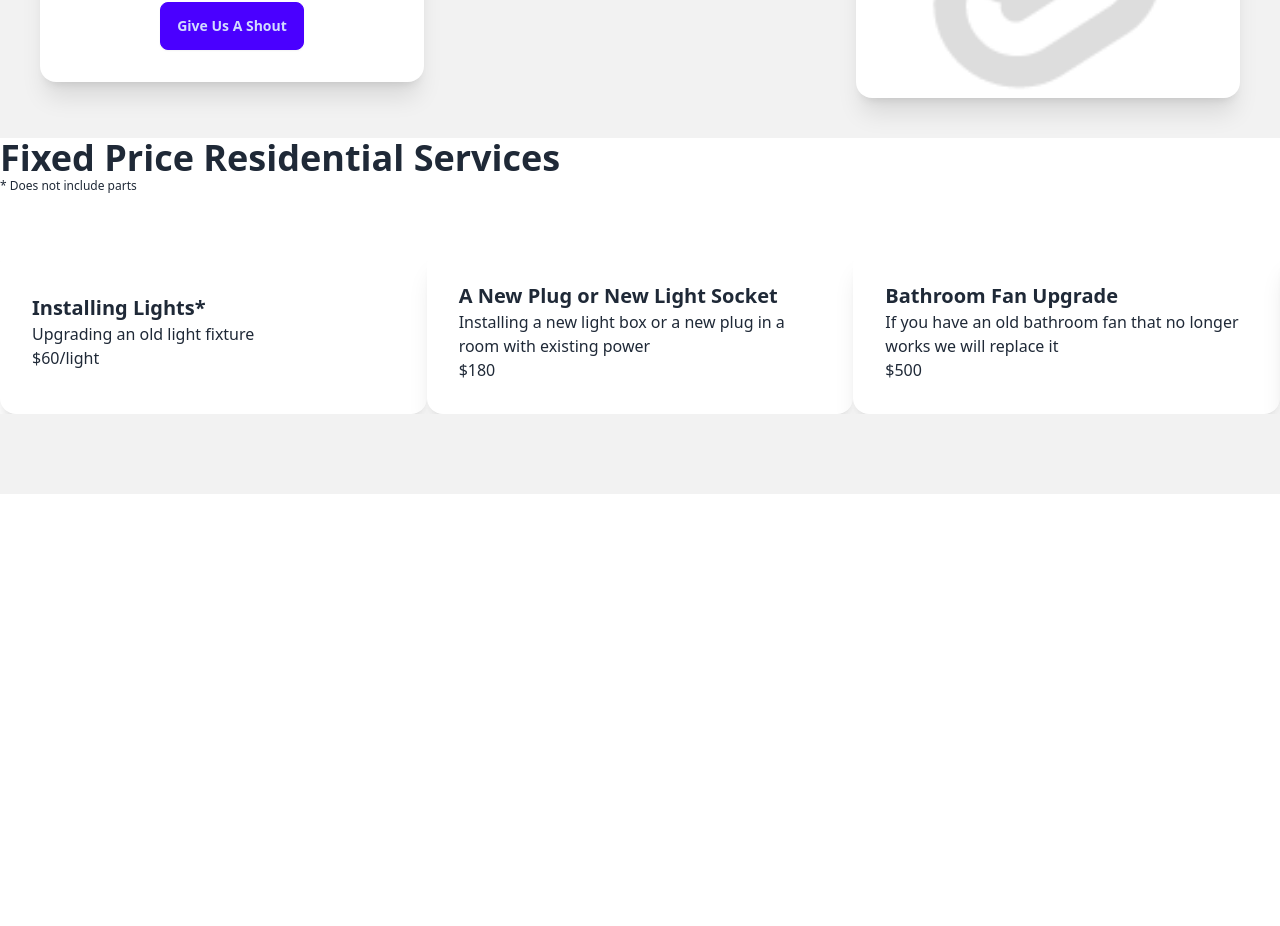
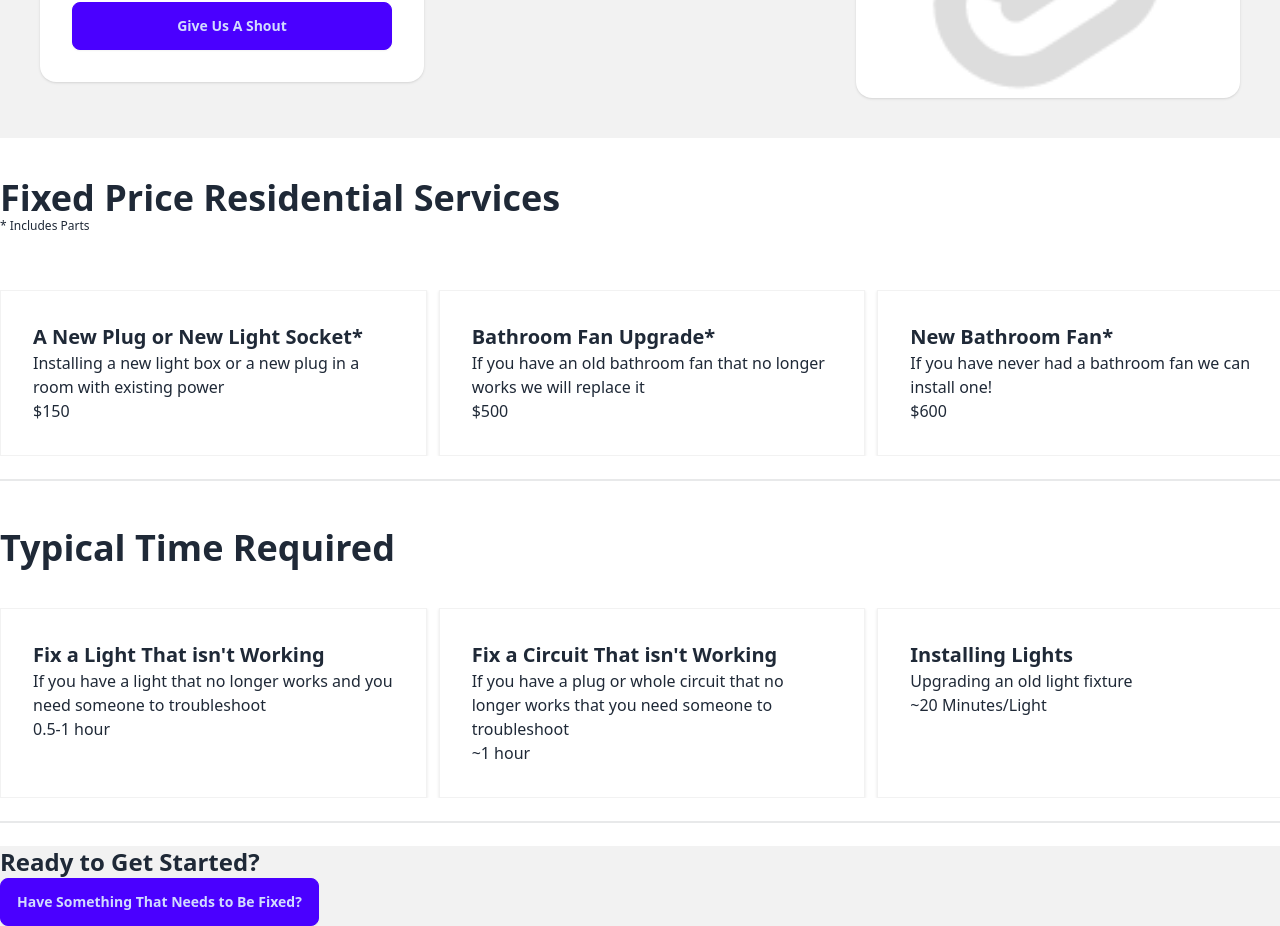
Before and after one commit to tjaqu787/electricalWebsite, a SvelteKit app: page /pricing in a window 1280 px wide. Shown: the part 314-1240 px from the top of the page. Before the commit the page ends 808 px from the top, so only its background shows below. Built offline with nearby package versions, Linux system fonts and the light colour scheme.

Commit message:
playing with css and making things look prettier

```diff
--- a/src/lib/PopUpForm.svelte
+++ b/src/lib/PopUpForm.svelte
@@ -1,10 +1,9 @@
 <script lang="ts">
-    import { onMount } from 'svelte';
   import { writable } from 'svelte/store';
 
   export let buttonLabel: string;
 
-    const isOpen = writable(true);
+  const isOpen = writable(false);
   const formData = writable({
     name: '',
     email: '',
@@ -32,33 +31,11 @@
   };
 </script>
 
-  <style>
-    .modal {
-      position: fixed;
-      inset: 0;
-      display: flex;
-      align-items: center;
-      justify-content: center;
-      background: rgba(0, 0, 0, 0.5);
-      z-index: 50;
-    }
+<label for="my_modal_7" class="btn btn-primary">{buttonLabel}</label>
 
-    .modal-content {
-      background: white;
-      padding: 1.5rem;
-      border-radius: 0.5rem;
-      box-shadow: 0 2px 10px rgba(0, 0, 0, 0.1);
-      width: 24rem;
-    }
-  </style>
-
-  <button class="btn btn-primary" on:click={() => isOpen.set(true)}>
-    {buttonLabel}
-  </button>
-
-  {#if $isOpen}
+<input type="checkbox" id="my_modal_7" class="modal-toggle" bind:checked={$isOpen} />
 <div class="modal">
-      <div class="modal-content">
+  <div class="modal-box">
     <h2 class="text-xl font-bold mb-4">Input Form</h2>
     <form on:submit={handleSubmit}>
       <div class="mb-4">
@@ -121,14 +98,10 @@
         ></textarea>
       </div>
       <div class="flex justify-end">
-            <button class="btn btn-secondary mr-2" type="button" on:click={() => isOpen.set(false)}>
-              Cancel
-            </button>
-            <button class="btn btn-primary" type="submit">
-              Submit
-            </button>
+        <label class="btn btn-nuetral mr-2" for="my_modal_7">Cancel</label>
+        <button class="btn btn-primary" type="submit">Submit</button>
       </div>
     </form>
   </div>
+  <label class="modal-backdrop" for="my_modal_7"></label>
 </div>
-  {/if}
--- a/src/lib/TopBar.svelte
+++ b/src/lib/TopBar.svelte
@@ -1,4 +1,5 @@
 <script>
+
     let dropdownOpen = false;
 
     function toggleDropdown() {
@@ -35,7 +36,7 @@
         -->
         <!-- Residential Services Dropdown -->
         <div class="dropdown dropdown-hover">
-            <label class="btn m-1">Residential Services</label>
+            <button class="btn m-1">Residential Services</button>
             <ul class="dropdown-content menu p-2 shadow bg-base-100 rounded-box w-52">
                 <li><a href="/residential_services/bathroom-fans">Bathroom Fans</a></li>
                 <li><a href="/residential_services/data-wiring">Data Wiring</a></li>
@@ -48,7 +49,7 @@
         </div>
         <!-- Commercial Services Dropdown -->
         <div class="dropdown dropdown-hover">
-            <label class="btn m-1">Pricing</label>
+            <button class="btn m-1">Pricing</button>
             <ul class="dropdown-content menu p-2 shadow bg-base-100 rounded-box w-52">
                 <li><a href="/pricing">Pricing</a></li>
             </ul>
--- a/src/routes/+layout.svelte
+++ b/src/routes/+layout.svelte
@@ -2,6 +2,7 @@
 
 import "../app.css";
 import TopBar from '$lib/TopBar.svelte';
+import Footer from '$lib/Footer.svelte'
 </script>
 
 <div class="layout">
@@ -10,6 +11,7 @@ import TopBar from '$lib/TopBar.svelte';
 <main class="container mx-auto">
     <slot />
   </main>
+  <Footer/>
 </div>
 
 
--- a/src/routes/pricing/+page.svelte
+++ b/src/routes/pricing/+page.svelte
@@ -23,7 +23,7 @@
   <div class="banner bg-base-200 p-10">
       <div class="flex justify-between items-center">
           <!-- Card 1 -->
-          <div class="card w-96 bg-base-100 shadow-xl">
+          <div class="card w-96 bg-base-100 shadow">
               <div class="card-body">
                   <h2 class="card-title">Full Service Electrical Company</h2>
                   <p>We have the expertise and experience to fix any issue in Calgary.</p>
@@ -33,7 +33,7 @@
                 </div>
             </div>
             <!-- Card 2 -->
-            <div class="card w-96 bg-base-100 shadow-xl">
+            <div class="card w-96 bg-base-100 shadow">
                 <figure>
                     {#if imageLoaded[0]}
                     <img src={images[0].src} alt={images[0].alt} width={images[0].width} height={images[0].height} />
@@ -43,32 +43,16 @@
         </div>
     </div>
 
-    <h1 class="font-bold text-4xl">Fixed Price Residential Services</h1>
-    <p class="text-xs mb-4">* Does not include parts</p>
+    <h1 class="font-bold text-4xl mt-10">Fixed Price Residential Services</h1>
+    <p class="text-xs mb-4">* Includes Parts</p>
   <div class="carousel w-full mt-10">
-    <div id="slide4" class="carousel-item relative w-1/3 snap-start">
-        <div class="card w-full bg-base-100 shadow-xl">
-            <div class="card-body flex flex-row items-center">
-              <div class="flex-1">
-                <h2 class="card-title">Installing Lights*</h2>
-                <p>Upgrading an old light fixture</p>
-                <p>$60/light</p>
-              </div>
-              <!--
-                {#if imageLoaded[1]}
-                <img src={images[1].src} alt={images[1].alt} width={images[1].width} height={images[1].height} class="ml-4" />
-                {/if}
-                -->
-            </div>
-          </div>
-        </div>
-  <div id="slide1" class="carousel-item relative w-1/3 snap-start">
-    <div class="card w-full bg-base-100 shadow-xl">
+  <div id="slide1" class="carousel-item ml-3 relative w-1/3 snap-start">
+    <div class="card-bordered w-full bg-base-100 shadow">
         <div class="card-body flex flex-row items-center">
           <div class="flex-1">
-            <h2 class="card-title">A New Plug or New Light Socket</h2>
+            <h2 class="card-title">A New Plug or New Light Socket*</h2>
             <p>Installing a new light box or a new plug in a room with existing power</p>
-            <p>$180</p>
+            <p>$150</p>
           </div>
           <!--
             {#if imageLoaded[1]}
@@ -78,11 +62,11 @@
         </div>
       </div>
     </div>
-    <div id="slide2" class="carousel-item relative w-1/3 snap-start">
-    <div class="card w-full bg-base-100 shadow-xl">
+    <div id="slide2" class="carousel-item ml-3 relative w-1/3 snap-start">
+    <div class="card-bordered w-full bg-base-100 shadow">
         <div class="card-body flex flex-row items-center">
           <div class="flex-1">
-            <h2 class="card-title">Bathroom Fan Upgrade</h2>
+            <h2 class="card-title">Bathroom Fan Upgrade*</h2>
             <p>If you have an old bathroom fan that no longer works we will replace it</p>
             <p>$500</p>
           </div>
@@ -94,11 +78,11 @@
         </div>
       </div>
       </div>
-      <div id="slide3" class="carousel-item relative w-1/3 snap-start">
-        <div class="card w-full bg-base-100 shadow-xl">
+      <div id="slide3" class="carousel-item ml-3 relative w-1/3 snap-start">
+        <div class="card-bordered w-full bg-base-100 shadow">
           <div class="card-body flex flex-row items-center">
             <div class="flex-1">
-              <h2 class="card-title">New Bathroom Fan</h2>
+              <h2 class="card-title">New Bathroom Fan*</h2>
               <p>If you have never had a bathroom fan we can install one!</p>
 
               <p>$600</p>
@@ -112,12 +96,120 @@
         </div>
         </div>
         </div>
-        <div class="banner bg-base-200 p-10">
+        <div class = "divider"/>
+
+    <h1 class="font-bold text-4xl mt-10">Typical Time Required</h1>
+  <div class="carousel w-full mt-10">
+
+        <div id="slide5" class="carousel-item ml-3 relative w-1/3 snap-start">
+          <div class="card-bordered w-full bg-base-100 shadow">
+              <div class="card-body flex flex-row items-center">
+                <div class="flex-1">
+                  <h2 class="card-title">Fix a Light That isn't Working</h2>
+                  <p>If you have a light that no longer works and you need someone to troubleshoot</p>
+                  <p>0.5-1 hour</p>
+                </div>
+              <!--
+                {#if imageLoaded[2]}
+                  <img src={images[2].src} alt={images[2].alt} width={images[2].width} height={images[2].height} class="ml-4" />
+                {/if}
+              -->
+              </div>
+            </div>
+            </div>
+            <div id="slide5" class="carousel-item ml-3 relative w-1/3 snap-start">
+              <div class="card-bordered w-full bg-base-100 shadow">
+                  <div class="card-body flex flex-row items-center">
+                    <div class="flex-1">
+                      <h2 class="card-title">Fix a Circuit That isn't Working</h2>
+                      <p>If you have a plug or whole circuit that no longer works that you need someone to troubleshoot</p>
+                      <p>~1 hour</p>
+                    </div>
+                  <!--
+                    {#if imageLoaded[2]}
+                      <img src={images[2].src} alt={images[2].alt} width={images[2].width} height={images[2].height} class="ml-4" />
+                    {/if}
+                  -->
+                  </div>
+                </div>
+                </div>
+    <div id="slide4" class="carousel-item ml-3 relative w-1/3 snap-start">
+        <div class="card-bordered w-full bg-base-100 shadow">
+            <div class="card-body flex flex-row items-center">
+              <div class="flex-1">
+                <h2 class="card-title">Installing Lights</h2>
+                <p>Upgrading an old light fixture</p>
+                <p>~20 Minutes/Light</p>
+              </div>
+              <!--
+                {#if imageLoaded[1]}
+                <img src={images[1].src} alt={images[1].alt} width={images[1].width} height={images[1].height} class="ml-4" />
+                {/if}
+                -->
+            </div>
+          </div>
         </div>
+  <div id="slide1" class="carousel-item ml-3 relative w-1/3 snap-start">
+    <div class="card-bordered w-full bg-base-100 shadow">
+        <div class="card-body flex flex-row items-center">
+          <div class="flex-1">
+            <h2 class="card-title">A New Plug or New Light Socket</h2>
+            <p>Installing a new light box or a new plug in a room with existing power</p>
+            <p>1-2 hours</p>
+          </div>
+          <!--
+            {#if imageLoaded[1]}
+            <img src={images[1].src} alt={images[1].alt} width={images[1].width} height={images[1].height} class="ml-4" />
+            {/if}
+            -->
+        </div>
+      </div>
+    </div>
 
-<style lang="postcss">
-    .card-body {
-      display: flex;
-      align-items: center;
-    }
-  </style>
+    <div id="slide2" class="carousel-item ml-3 relative w-1/3 snap-start">
+    <div class="card-bordered w-full bg-base-100 shadow">
+        <div class="card-body flex flex-row items-center">
+          <div class="flex-1">
+            <h2 class="card-title">Bathroom Fan Upgrade</h2>
+            <p>If you have an old bathroom fan that no longer works we will replace it</p>
+            <p>3 hours</p>
+          </div>
+        <!--
+          {#if imageLoaded[2]}
+            <img src={images[2].src} alt={images[2].alt} width={images[2].width} height={images[2].height} class="ml-4" />
+          {/if}
+        -->
+        </div>
+      </div>
+      </div>
+      <div id="slide3" class="carousel-item ml-3 relative w-1/3 snap-start">
+        <div class="card-bordered w-full bg-base-100 shadow">
+          <div class="card-body flex flex-row items-center">
+            <div class="flex-1">
+              <h2 class="card-title">New Bathroom Fan</h2>
+              <p>If you have never had a bathroom fan we can install one!</p>
+
+              <p>4 hours</p>
+            </div>
+          <!--
+            {#if imageLoaded[2]}
+              <img src={images[2].src} alt={images[2].alt} width={images[2].width} height={images[2].height} class="ml-4" />
+            {/if}
+          -->
+          </div>
+        </div>
+        </div>
+        </div>
+        <div class = "divider"/>
+        <!-- Call to Action -->
+    <div class="cta bg-base-200 flex justify-between items-center">
+      <div>
+        <h2 class="text-2xl font-bold">Ready to Get Started?</h2>
+        <PopupForm buttonLabel={"Have Something That Needs to Be Fixed?"} />
+      </div>
+      <div>
+        {#if imageLoaded[4]}
+          <img src={images[4].src} alt={images[4].alt} width={images[4].width} height={images[4].height} />
+        {/if}
+      </div>
+    </div>
```
Also changed, not shown: src/routes/+page.svelte (+20 -19 lines), src/routes/residential_services/rough-in/+page.svelte (+28 -10 lines), src/lib/Footer.svelte (added). Lines whose indentation alone changed are shown as unchanged.
